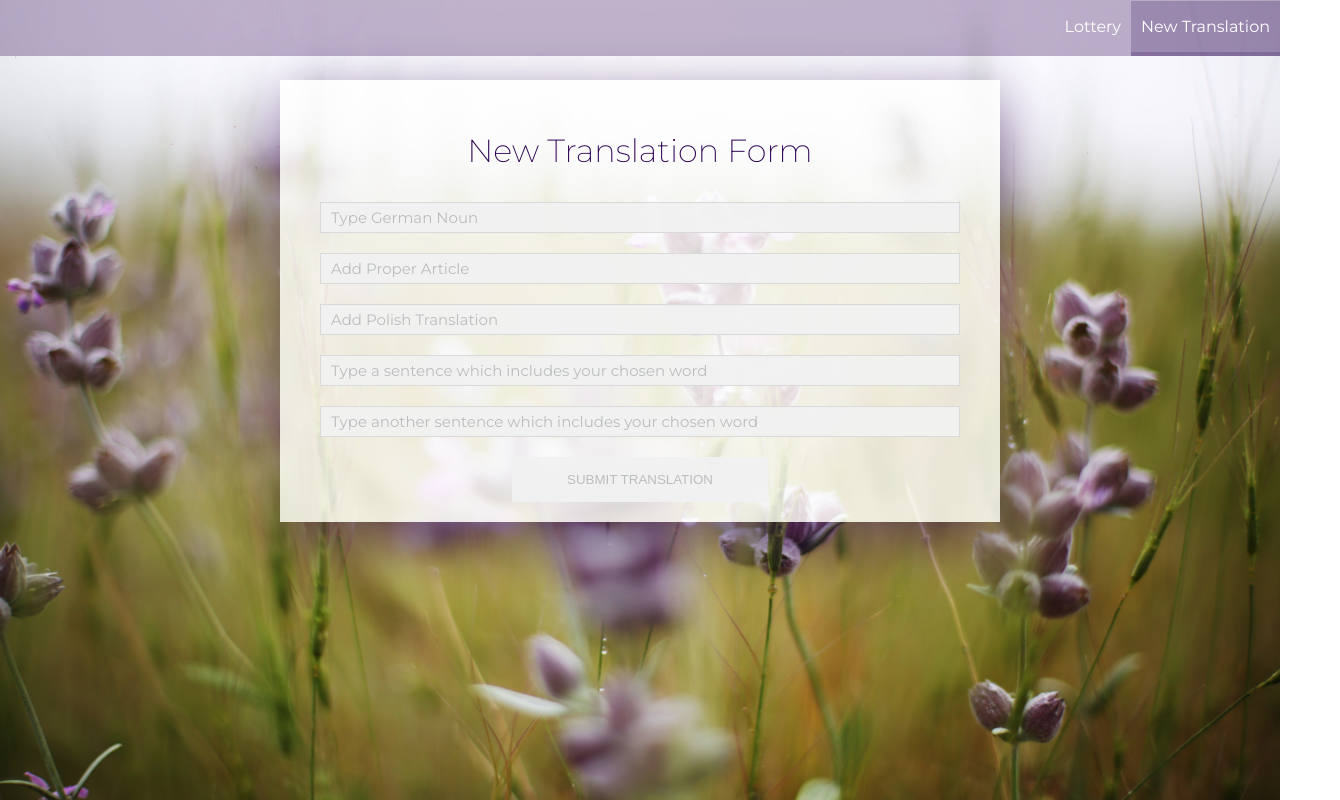
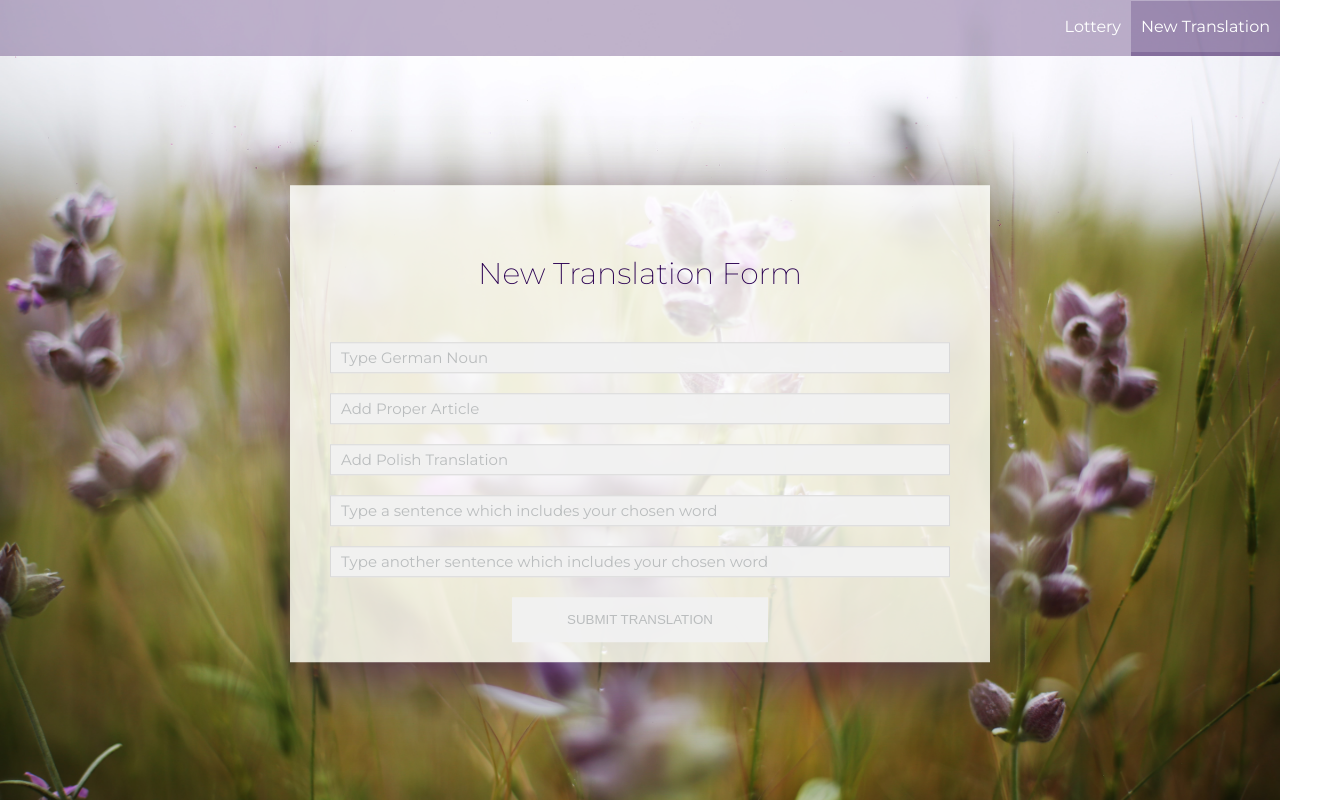
Before and after one commit to krzysztofpodmokly/german-app, a React (Create React App) app in the folder client/: page /new-translation in a window 1280 px wide. Shown: the whole page, 1340 px wide, since content can reach past the window. Built offline with nearby package versions, Linux system fonts and the light colour scheme.

Commit message:
Adding TransitionGroup to App.js routes

```diff
--- a/client/src/App.js
+++ b/client/src/App.js
@@ -1,5 +1,6 @@
 import React from 'react';
 import { Route, Switch } from 'react-router-dom';
+import { CSSTransition, TransitionGroup } from 'react-transition-group';
 
 import Layout from './hoc/Layout/Layout';
 import TranslationGenerator from './containers/TranslationGenerator/TranslationGenerator';
@@ -11,10 +12,18 @@ const App = () => {
     <div>
       <Landing />
       <Layout>
-        <Switch>
-          <Route path='/new-translation' component={Form} />
-          <Route exact path='/' component={TranslationGenerator} />
-        </Switch>
+        <Route
+          render={({ location }) => (
+            <TransitionGroup>
+              <CSSTransition key={location.key} timeout={500} classNames='fade'>
+                <Switch location={location}>
+                  <Route path='/new-translation' component={Form} />
+                  <Route exact path='/' component={TranslationGenerator} />
+                </Switch>
+              </CSSTransition>
+            </TransitionGroup>
+          )}
+        />
       </Layout>
     </div>
   );
--- a/client/src/assets/styles/Global.module.css
+++ b/client/src/assets/styles/Global.module.css
@@ -1,5 +1,6 @@
 .Wrapper {
   position: relative;
+  /* top: 200px; */
 }
 
 .Wrapper::after {
@@ -33,6 +34,8 @@
   font-weight: 200;
   color: #2b0152;
   text-align: center;
+  padding: 20px 30px;
+  font-size: 30px;
 }
 
 .Container {
@@ -40,3 +43,35 @@
   position: relative;
   top: 80px;
 }
+
+.FadeInLeft {
+  animation: fadeInLeft .6s ease;
+}
+
+.FadeInRight {
+  animation: fadeInRight .6s ease;
+}
+
+@keyframes fadeInLeft {
+  0% {
+    opacity: 0;
+    transform: translateX(-10vh);
+  }
+
+  100% {
+    opacity: 1;
+    transform: translateY(0);
+  }
+}
+
+@keyframes fadeInRight {
+  0% {
+    opacity: 0;
+    transform: translateX(10vh);
+  }
+
+  100% {
+    opacity: 1;
+    transform: translateY(0);
+  }
+}
--- a/client/src/components/Form/Form.js
+++ b/client/src/components/Form/Form.js
@@ -178,7 +178,7 @@ const Form = props => {
     </form>
   );
 
-  return <div>{form}</div>;
+  return <div className='page'>{form}</div>;
 };
 
 const mapStateToProps = state => {
--- a/client/src/components/Form/Form.module.css
+++ b/client/src/components/Form/Form.module.css
@@ -4,4 +4,11 @@
   padding: 30px;
   margin-top: 80px;
   box-shadow: 0 20px 60px rgba(43, 1, 82, .6);
+
+  /* Transition Group */
+  width: 50vw;
+  position: relative;
+  top: 50vh;
+  transform: translate(-50%, -45%);
+  margin: 0 auto;
 }
--- a/client/src/components/Translation/Translation.js
+++ b/client/src/components/Translation/Translation.js
@@ -1,4 +1,5 @@
 import React, { Fragment, useState, useEffect } from 'react';
+import { Transition, CSSTransition } from 'react-transition-group';
 import { connect } from 'react-redux';
 
 import classes from './Translation.module.css';
@@ -7,7 +8,7 @@ import Button from '../UI/Button/Button';
 import * as actions from '../../store/actions';
 import Spinner from '../UI/Spinner/Spinner';
 
-const Translation = ({ word, loading, error, fetchTranslationData }) => {
+const Translation = ({ word, loading, error, fetchTranslationData, show }) => {
   const style = {
     position: 'absolute',
     top: '50%',
@@ -20,7 +21,12 @@ const Translation = ({ word, loading, error, fetchTranslationData }) => {
     Object.entries(word).length !== 0 && !loading ? (
       <Fragment>
         <div className={globalClasses.Container}>
-          <div className={globalClasses.Wrapper}>
+          <div
+            className={[
+              globalClasses.Wrapper,
+              show ? globalClasses.FadeInLeft : null
+            ].join(' ')}
+          >
             <div className={classes.Word}>
               {word.article} {word.word}
             </div>
@@ -28,7 +34,8 @@ const Translation = ({ word, loading, error, fetchTranslationData }) => {
           <div
             className={[
               globalClasses.Wrapper,
-              globalClasses.MarginTopMedium
+              globalClasses.MarginTopMedium,
+              show ? globalClasses.FadeInRight : null
             ].join(' ')}
           >
             <div
@@ -40,7 +47,8 @@ const Translation = ({ word, loading, error, fetchTranslationData }) => {
           <div
             className={[
               globalClasses.Wrapper,
-              globalClasses.MarginTopSmall
+              globalClasses.MarginTopSmall,
+              show ? globalClasses.FadeInLeft : null
             ].join(' ')}
           >
             <div
@@ -87,7 +95,8 @@ const mapStateToProps = state => {
   return {
     word: state.word.wordData,
     loading: state.word.loading,
-    error: state.word.error
+    error: state.word.error,
+    show: state.button.show
   };
 };
 
--- a/client/src/components/Translation/Translation.module.css
+++ b/client/src/components/Translation/Translation.module.css
@@ -20,3 +20,19 @@
   text-align: center;
   /* box-shadow: 0 10px 20px -6px #2B0152; */
 }
+
+.Show {
+  animation: fadeIn .6s ease;
+}
+
+@keyframes fadeIn {
+  0% {
+    opacity: 0;
+    transform: translateY(10vh);
+  }
+
+  100% {
+    opacity: 1;
+    transform: translateY(0);
+  }
+}
--- a/client/src/components/UI/Button/Button.js
+++ b/client/src/components/UI/Button/Button.js
@@ -4,8 +4,6 @@ import classes from './Button.module.css';
 import * as actions from '../../../store/actions';
 
 const Button = props => {
-  console.log(props.show);
-
   return (
     <button
       style={props.style}
--- a/client/src/containers/TranslationGenerator/TranslationGenerator.js
+++ b/client/src/containers/TranslationGenerator/TranslationGenerator.js
@@ -4,11 +4,11 @@ import Translation from '../../components/Translation/Translation';
 
 const TranslationGenerator = props => {
   return (
-    <Fragment>
+    <div className='page'>
       <section className='section-translation'>
         <Translation />
       </section>
-    </Fragment>
+    </div>
   );
 };
 
--- a/client/src/index.css
+++ b/client/src/index.css
@@ -3,6 +3,8 @@ body {
   padding: 0;
   font-family: 'Montserrat', sans-serif;
   position: relative;
+  overflow-x: hidden;
+  overflow-y: hidden;
 }
 
 .section-translation {
@@ -11,3 +13,57 @@ body {
   justify-content: center;
   align-items: center;
 }
+
+.page {
+  position: absolute;
+  /* top: 0; */
+  /* left: 0; */
+  /* right: 0; */
+}
+
+.fade-appear,
+.fade-enter {
+  opacity: 0;
+  transform: scale(0);
+  z-index: 1;
+}
+
+.fade-appear-active,
+.fade-enter.fade-enter-active {
+  animation: zoomIn .5s ease-out forwards;
+  /* transition: all .3s ease .15s; */
+}
+
+.fade-exit {
+  opacity: 1;
+  transform: scale(0);
+}
+
+.fade-exit.fade-exit-active {
+  animation: zoomOut .5s ease-out forwards;
+  /* transition: all .3s ease; */
+}
+
+@keyframes zoomIn {
+  0% {
+    opacity: 0;
+    transform: scale(.8)
+  }
+
+  100% {
+    opacity: 1;
+    transform: scale(1)
+  }
+}
+
+@keyframes zoomOut {
+  0% {
+    opacity: 1;
+    transform: scale(1)
+  }
+
+  100% {
+    opacity: 0;
+    transform: scale(0)
+  }
+}
```
Also changed, not shown: client/src/components/UI/Button/styles.css (deleted, +0 -17 lines).
